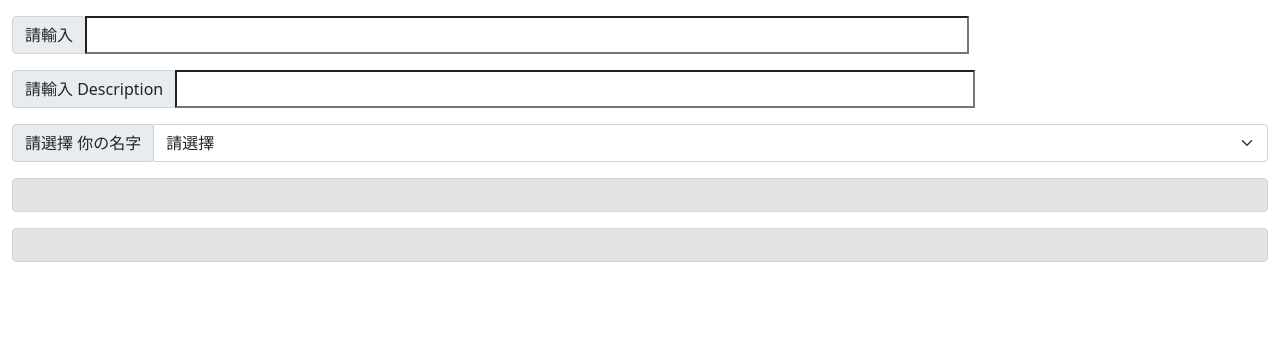
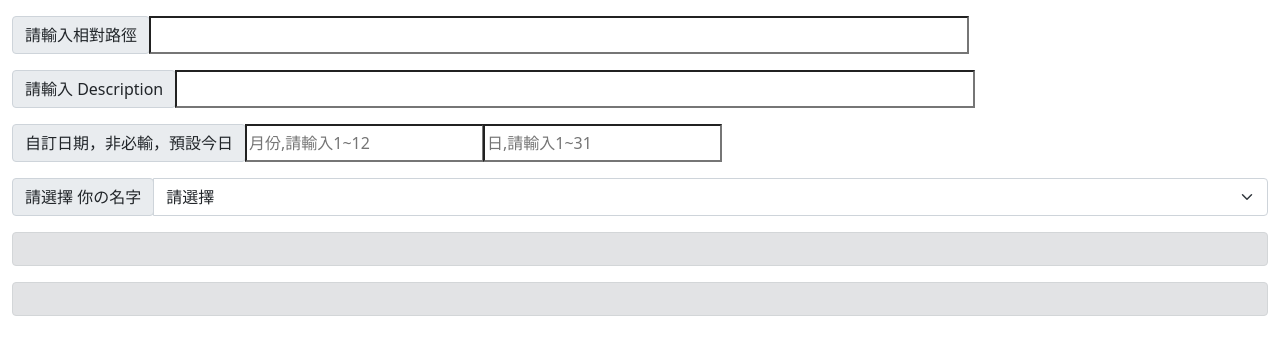
Before and after one commit to bbchuoo/TCbbMark, an Angular app: page / in a window 1280 px wide. Shown: the top 354 px of the page. Built offline with nearby package versions, Linux system fonts and the light colour scheme.

Commit message:
新增自訂日期

```diff
--- a/src/app/app.component.html
+++ b/src/app/app.component.html
@@ -4,15 +4,22 @@
       <div class="col-12 d-inline-block">
         <div class="input-group mb-3">
           <div class="input-group-prepend">
-            <span class="input-group-text" id="inputGroup-sizing-default">請輸入</span>
+            <span class="input-group-text" id="inputGroup-sizing-default">請輸入相對路徑</span>
           </div>
-          <input [(ngModel)]="bb"  (change)="bbC();" style="    width: 884px;">
+          <input [(ngModel)]="bb" (change)="bbC();" style="    width: 820px;">
         </div>
         <div class="input-group mb-3">
           <div class="input-group-prepend">
-            <span class="input-group-text" id="inputGroup-sizing-default" >請輸入 Description</span>
+            <span class="input-group-text" id="inputGroup-sizing-default">請輸入 Description</span>
           </div>
           <input [(ngModel)]="description" (change)="bbC();" style="    width: 800px;">
+        </div>
+        <div class="input-group mb-3">
+          <div class="input-group-prepend">
+            <span class="input-group-text" id="inputGroup-sizing-default">自訂日期，非必輸，預設今日</span>
+          </div>
+          <input [(ngModel)]="month" (change)="bbC();" [placeholder]="'月份,請輸入1~12'">
+          <input [(ngModel)]="day" (change)="bbC();" [placeholder]="'日,請輸入1~31'">
         </div>
         <div class="input-group mb-3">
           <div class="input-group-prepend">
@@ -32,9 +39,9 @@
           <!-- <span *ngFor="let item of items">
             <p>{{item}}</p>
           </span> -->
-          <p class="text-success" *ngIf="items.length > 0">路徑長度為：{{(items[2]+'.ts').length}}</p>
-          <p class="text-success" *ngIf="items.length > 0">路徑長度計算說明： 從app/開始算一直到.ts結束</p>
-          <p class="text-danger" *ngIf="items.length > 0">{{danger}}</p>
+          <p class="text-success mb-0" *ngIf="items.length > 0">路徑長度為：{{(items[2]+'.ts').length}}</p>
+          <p class="text-success mb-0" *ngIf="items.length > 0">路徑長度計算說明： 從app/開始算一直到.ts結束</p>
+          <p class="text-danger mb-0" *ngIf="items.length > 0">{{danger}}</p>
         </div>
       </div>
       <div class="col-12 d-inline-block">
--- a/src/app/app.component.ts
+++ b/src/app/app.component.ts
@@ -14,7 +14,8 @@ export class AppComponent {
   items2 = [];
   description = '';
   name = '';
-
+  month = '';
+  day = '';
   // window的 反斜線
   // src\app\pages\nfn\nfn07\twngdt03\share\service\gold-purchase-period.service.ts
   // os的 正斜線
@@ -64,7 +65,7 @@ export class AppComponent {
     const a12 = ' * @Copyright : Copyright (c) TCB Corp. 2021. All Rights Reserved.';
     const a13 = ' * @Company: TCB EA Team.';
     const a14 = ' * @author ' + this.name;
-    const a15 = ' * @version 1.0, ' + new Date().getFullYear() + '年' + (new Date().getMonth() + 1) + '月' + new Date().getDate() + '日';
+    const a15 = ' * @version 1.0, ' + new Date().getFullYear() + '年' + (this.month ? this.month : (new Date().getMonth() + 1)) + '月' + (this.day ? this.day : new Date().getDate()) + '日';
     const a16 = ' */';
     this.items2.push(a1);
     this.items2.push(a2);
```
